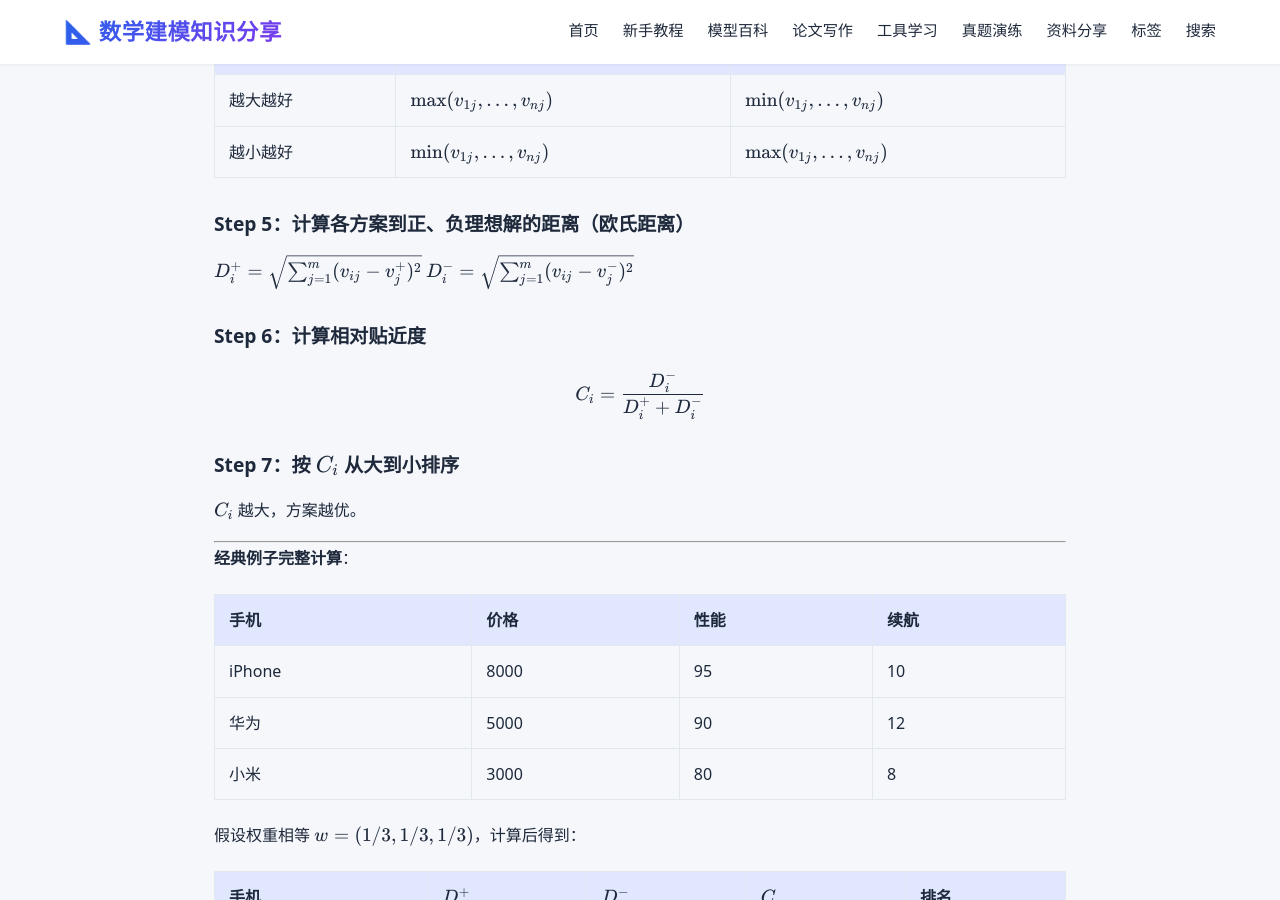
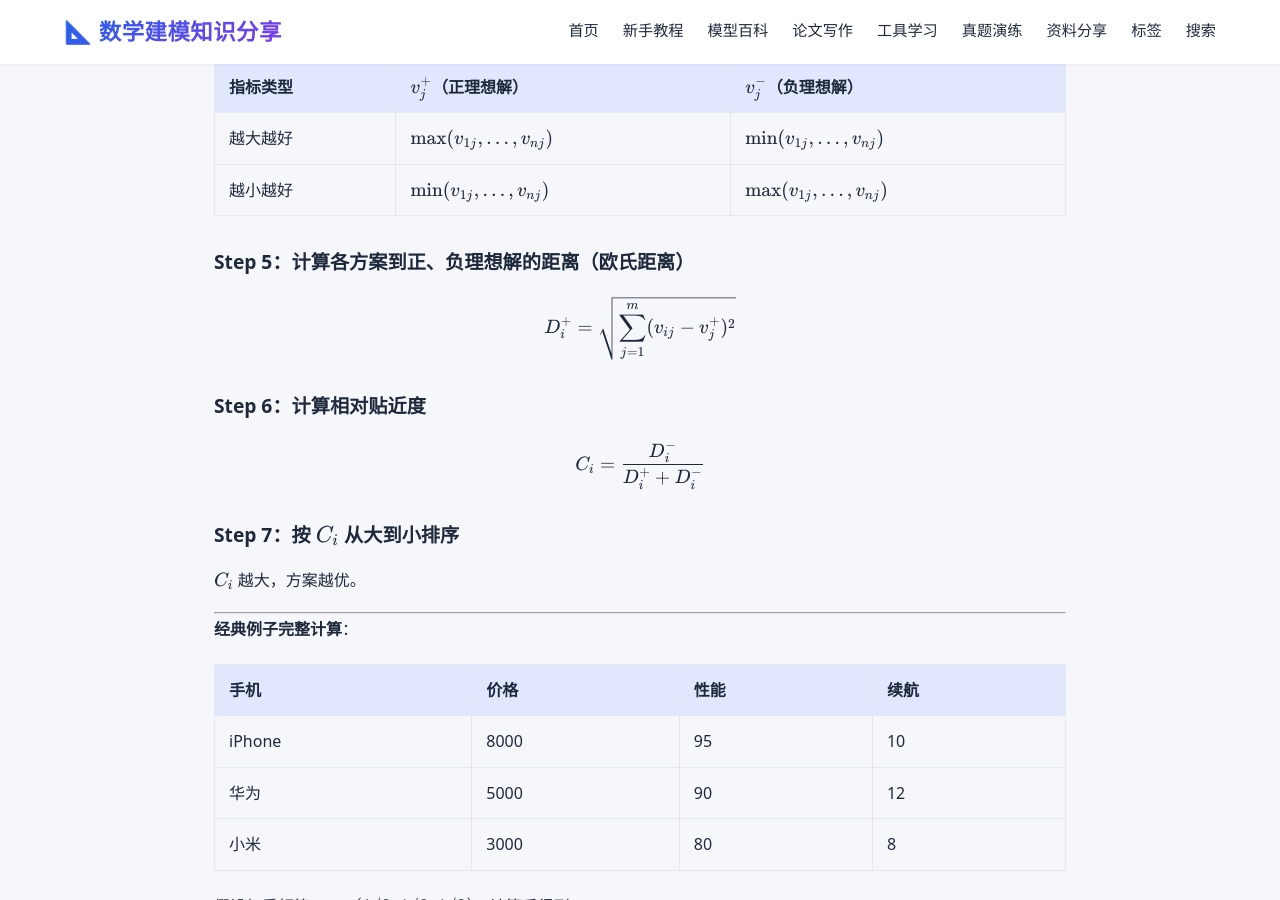
Before and after one commit to KawaiiWarma520/math-modeling, a Jekyll site: the page built from _posts/2026-06-02-topsis.md, in a window 1280 px wide and 900 px high, scrolled down 2667 px. Built offline with Jekyll 4.4.1, drawn with Linux system fonts in a browser that asks for light colours.

```diff
--- a/_posts/2026-06-02-topsis.md
+++ b/_posts/2026-06-02-topsis.md
@@ -6,7 +6,6 @@
 tags: [评价模型, TOPSIS, 综合评价, 逼近理想解]
 description: "TOPSIS 通过计算各方案与正、负理想解的距离进行综合排序，是国赛最常用的评价方法之一。本文以手机选购为例，详解向量归一化→加权→理想解→贴近度完整流程，附 Python 代码与学术写作模板。"
 ---
-
 ## 🧠 基本概念
 
 **一句话定义**：TOPSIS（逼近理想解排序法）是一种通过计算各方案与“正理想解”和“负理想解”的距离，得到相对贴近度，从而进行优劣排序的多指标决策方法。
@@ -17,7 +16,10 @@
 - 最优方案 = 离正理想解最近 + 离负理想解最远
 
 **相对贴近度公式**：
-$$C_i = \frac{D_i^-}{D_i^+ + D_i^-}$$
+$$
+C_i = \frac{D_i^-}{D_i^+ + D_i^-}
+$$
+
 
 - $C_i$ 越接近 1 → 方案越优
 - $C_i$ 越接近 0 → 方案越差
@@ -68,24 +70,34 @@
 
 ### Step 2：向量归一化（消除量纲）
 
-$$r_{ij} = \frac{x_{ij}}{\sqrt{\sum_{i=1}^{n} x_{ij}^2}}$$
+$$
+r_{ij} = \frac{x_{ij}}{\sqrt{\sum_{i=1}^{n} x_{ij}^2}}
+$$
 
 得到归一化矩阵 $R$。
 
 **为什么用向量归一化？**
+
 - 保留数据间的相对比例
 - 适合后续计算欧氏距离
 
 ### Step 3：构造加权归一化矩阵
 
-$$v_{ij} = w_j \times r_{ij}$$
+$$
+v_{ij} = w_j \times r_{ij}
+$$
 
 其中 $w_j$ 是第 $j$ 个指标的权重（可用熵权法或 AHP 得到）。
 
 ### Step 4：确定正理想解 $A^+$ 和负理想解 $A^-$
 
-$$A^+ = \{ v_1^+, v_2^+, ..., v_m^+ \}$$
-$$A^- = \{ v_1^-, v_2^-, ..., v_m^- \}$$
+$$
+A^+ = \{ v_1^+, v_2^+, ..., v_m^+ \}
+$$
+
+$$
+A^- = \{ v_1^-, v_2^-, ..., v_m^- \}
+$$
 
 对于第 $j$ 个指标：
 
@@ -96,12 +108,15 @@
 
 ### Step 5：计算各方案到正、负理想解的距离（欧氏距离）
 
-$$D_i^+ = \sqrt{\sum_{j=1}^{m} (v_{ij} - v_j^+)^2}$$
-$$D_i^- = \sqrt{\sum_{j=1}^{m} (v_{ij} - v_j^-)^2}$$
+$$
+D_i^+ = \sqrt{\sum_{j=1}^{m} (v_{ij} - v_j^+)^2}
+$$
 
 ### Step 6：计算相对贴近度
 
-$$C_i = \frac{D_i^-}{D_i^+ + D_i^-}$$
+$$
+C_i = \frac{D_i^-}{D_i^+ + D_i^-}
+$$
 
 ### Step 7：按 $C_i$ 从大到小排序
 
```
